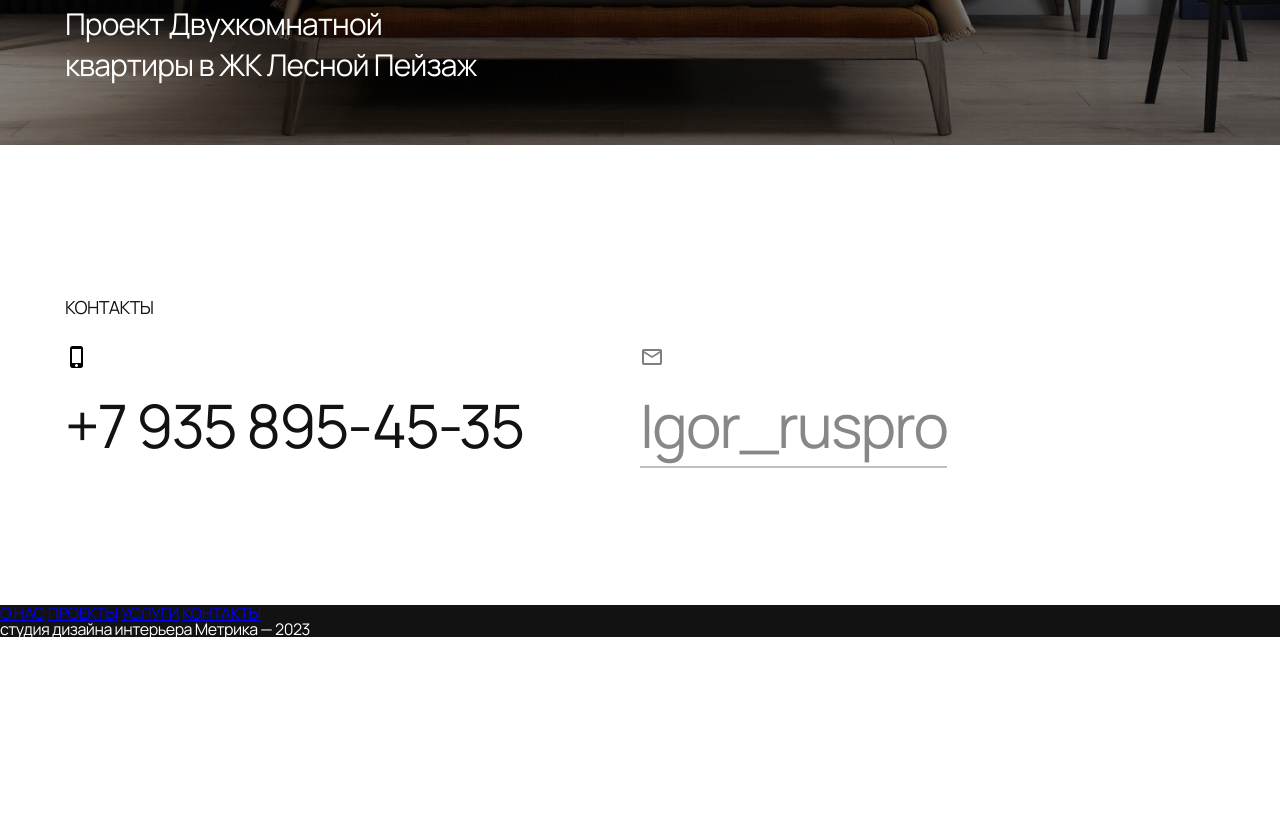
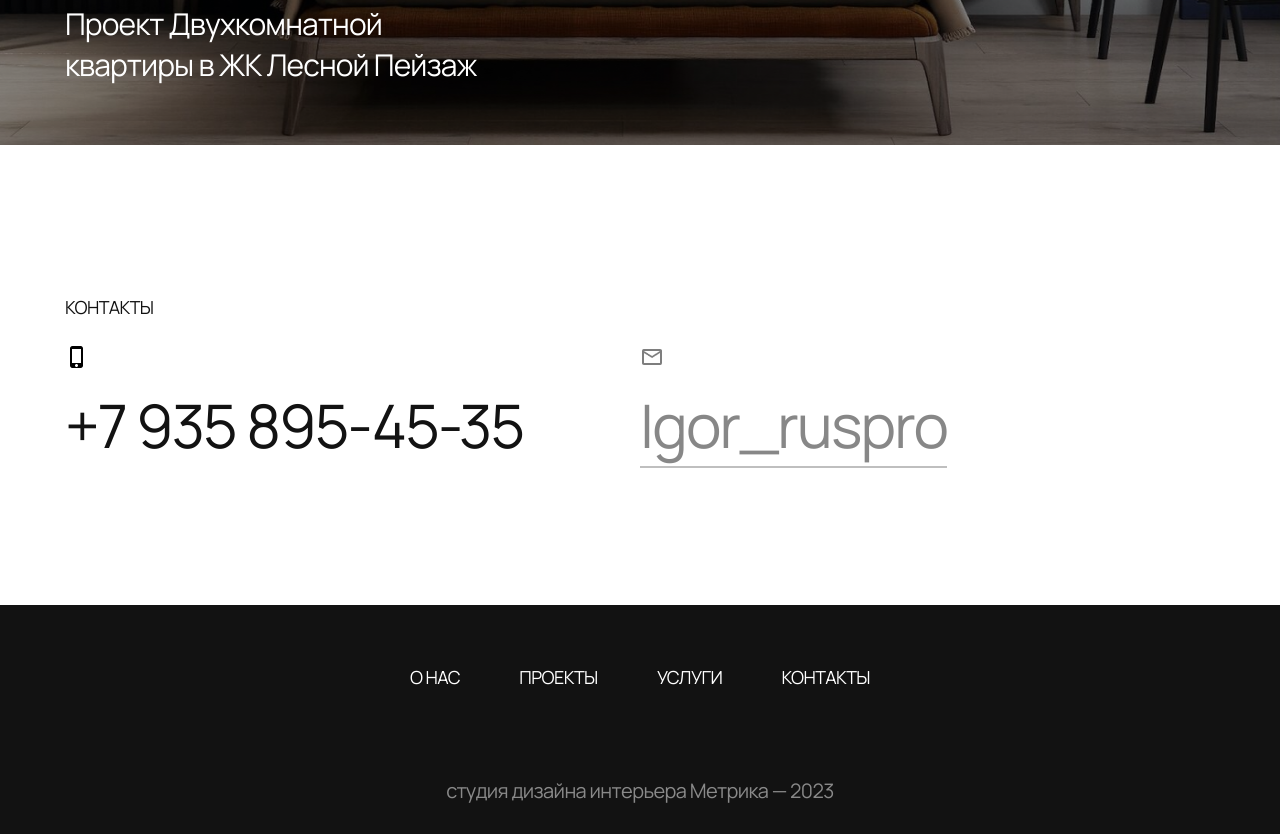
Before and after one commit to kulikovigor/metrika-site-modul2, a plain HTML site: page index.html in a window 1280 px wide. Shown: the part 7273-8107 px from the top of the page. Before the commit the page ends 7913 px from the top, so only its background shows below. Drawn offline with Linux system fonts and the light colour scheme.

Commit message:
Update styles.css

```diff
--- a/styles.css
+++ b/styles.css
@@ -12,7 +12,7 @@
 @import "styles/input.css";
 @import "styles/heading.css";
 @import "styles/burger.css";
-@import "styles/footter.css";
+@import "styles/footer.css";
 
 html {
   scroll-behavior: smooth;
```
